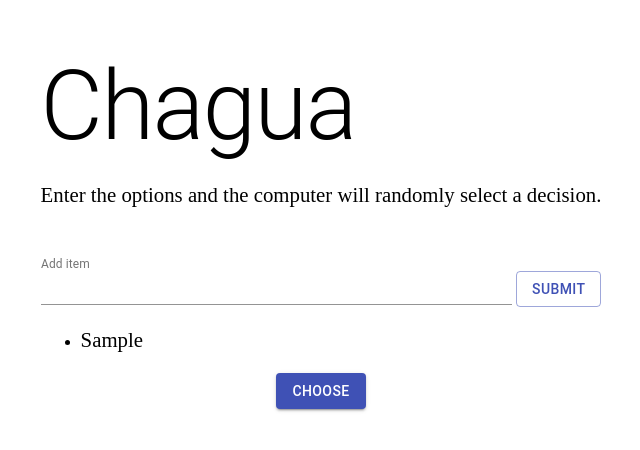
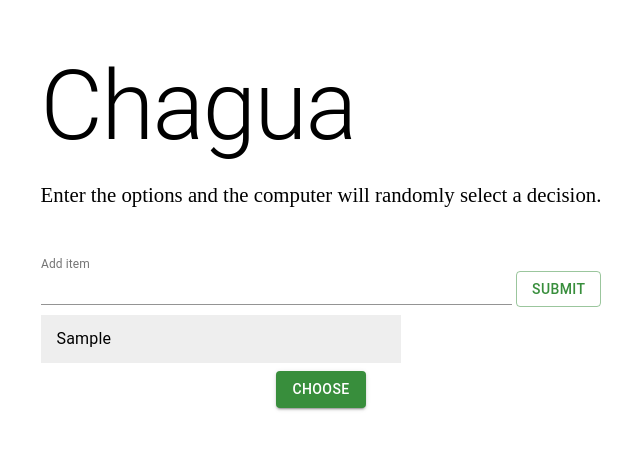
Before and after one commit to leovolving/chagua, a React (Create React App) app: page /list/1 in a window 1280 px wide. Both pictures are taken after typing "Sample" into the empty fields and a click on the button "SUBMIT". Shown: the top 450 px of the page, without its empty margins (319-959 px from the left). Built offline with nearby package versions, Linux system fonts and the light colour scheme; the HTML template or start-up script is replaced by a standard one.

Commit message:
setup theme

```diff
--- a/src/App.js
+++ b/src/App.js
@@ -1,10 +1,28 @@
-import React, {Fragment} from 'react';
+import React from 'react';
+import { createMuiTheme, ThemeProvider } from '@material-ui/core/styles';
+import Typography from '@material-ui/core/Typography';
 import Chagua from './components/Chagua.jsx'
-import Typography from '@material-ui/core/Typography';
+import green from '@material-ui/core/colors/green';
+import indigo from '@material-ui/core/colors/indigo';
+
+const theme = createMuiTheme({
+  palette: {
+    primary: {
+      light: green[500],
+      main: green[700],
+      dark: green[900]
+    },
+    secondary: {
+      light: indigo[500],
+      main: indigo[700],
+      dark: indigo[900]
+    }
+  }
+});
 
 function App() {
   return (
-    <Fragment>
+    <ThemeProvider theme={theme}>
       <header>
         <Typography variant='h1'>Chagua</Typography>
         <p>Enter the options and the computer will randomly select a decision.</p>
@@ -12,7 +30,7 @@ function App() {
       <section>
         <Chagua />
       </section>
-    </Fragment>
+    </ThemeProvider>
   );
 }
 
--- a/src/components/ItemList.jsx
+++ b/src/components/ItemList.jsx
@@ -1,9 +1,36 @@
 import React from 'react';
+import { makeStyles } from '@material-ui/core/styles';
+import List from '@material-ui/core/List';
+import ListItem from '@material-ui/core/ListItem';
+import ListItemText from '@material-ui/core/ListItemText';
 
-const ItemList = ({items}) => (
-    <ul>
-        {items.map((i, k) => <li key={k}><p>{i.value}</p></li>)}
-    </ul>
-);
+const useStyles = makeStyles(theme => ({
+    root: {
+      width: '100%',
+      maxWidth: 360,
+      backgroundColor: theme.palette.background.paper,
+    },
+    listItem: {
+        '&:nth-of-type(odd)': {
+            backgroundColor: '#eee'
+        },
+        '&:nth-of-type(even)': {
+            backgroundColor: '#edf3d8'
+        }
+    }
+  }));
+
+const ItemList = ({items}) => {
+    const classes = useStyles();
+    return (
+        <List className={classes.root}>
+            {items.map((i, k) => <ListItem className={classes.listItem} key={k}>
+                        <ListItemText>
+                            {i.value}
+                        </ListItemText>
+                </ListItem>)}
+        </List>
+    );
+}
 
 export default ItemList;
```
Also changed, not shown: theme.png (added), 1 other file (tests, documents, lock files or other folders).
